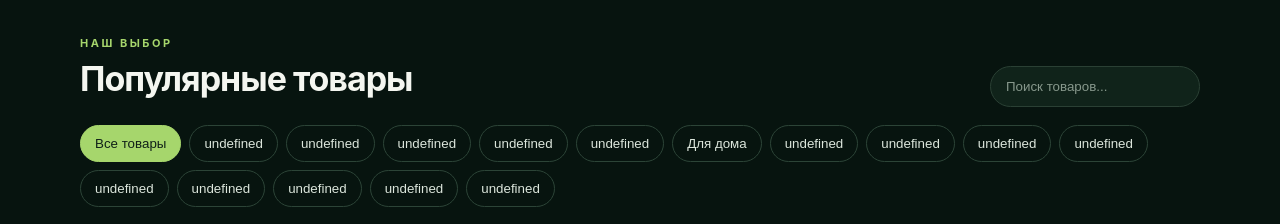
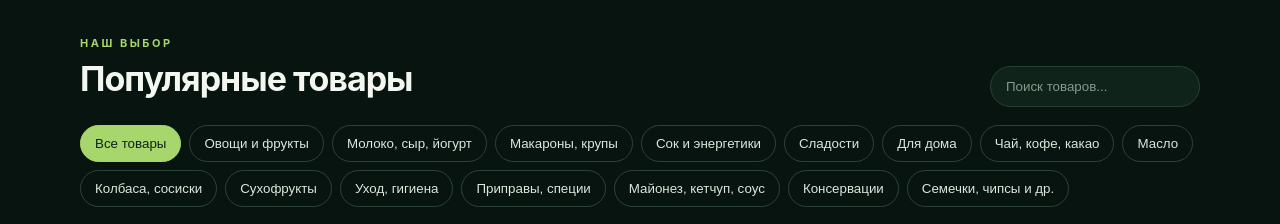
Before and after one commit to ozatroom/kharagbozor, a plain HTML site: page index.html in a window 1280 px wide. Shown: the part 1660-1884 px from the top of the page. Drawn offline with Linux system fonts and the light colour scheme; grey boxes are pictures that could not be loaded.

Commit message:
Fix category filter labels

```diff
--- a/index.html
+++ b/index.html
@@ -152,7 +152,7 @@ const money=n=>n.toLocaleString("ru-RU")+" сомони";
 const unitPrice=(base,qty,meta)=>{const value=meta&&meta.custom?(qty>=50&&meta.price50?Number(meta.price50):qty>=10&&meta.price10?Number(meta.price10):Number(base)):Number(base)*(qty>=50?0.90:qty>=10?0.95:1);return Math.round(value*100)/100};
 const tierLabel=qty=>qty>=50?"50+":qty>=10?"10–49":"1–9";
 const tierHtml=(base,qty)=>'<div class="tierbox"><b>'+names[lang].tierTitle+'</b><span class="'+(qty<10?"active-tier":"")+'">'+names[lang].tier1+' · '+money(base)+'</span><span class="'+(qty>=10&&qty<50?"active-tier":"")+'">'+names[lang].tier2+' · '+money(unitPrice(base,10))+'</span><span class="'+(qty>=50?"active-tier":"")+'">'+names[lang].tier3+' · '+money(unitPrice(base,50))+'</span><small>'+names[lang].tierHint+'</small></div>';
-function render(){document.querySelectorAll("[data-ru]").forEach(el=>el.innerHTML=el.dataset[lang]);document.documentElement.lang=lang;document.getElementById("language").textContent=lang==="ru"?"РУ / TJ":"TJ / РУ";document.getElementById("filters").innerHTML=["all",...categories.map(x=>x.id)].map(c=>'<button class="filter '+(cat===c?"active":"")+'" data-c="'+c+'">'+names[lang][c]+'</button>').join("");document.querySelectorAll("[data-c]").forEach(b=>b.onclick=()=>{cat=b.dataset.c;render()});renderCategories();const q=document.getElementById("search").value.toLowerCase(),list=products.map((p,i)=>({p,i})).filter(({p})=>(cat==="all"||p[5]===cat)&&p[lang==="ru"?0:1].toLowerCase().includes(q));document.getElementById("products").innerHTML=list.length?list.map(({p,i})=>'<article class="card"><img loading="lazy" src="'+p[6]+'" alt="'+p[0]+'"><div class="info"><h3>'+p[lang==="ru"?0:1]+'</h3><p>'+p[lang==="ru"?2:3]+'</p><div class="buy"><span class="price-main">'+money(unitPrice(p[4],cart[i]||1,p[7]))+'<small class="price-caption"> / шт.</small></span>'+cardAction(i)+'</div>'+(p[7]&&p[7].custom?'<small class="price-caption">Продавец: '+p[7].seller+'</small>':tierHtml(p[4],cart[i]||0))+'</div></article>').join():names[lang].empty;renderCart()}
+function render(){document.querySelectorAll("[data-ru]").forEach(el=>el.innerHTML=el.dataset[lang]);document.documentElement.lang=lang;document.getElementById("language").textContent=lang==="ru"?"РУ / TJ":"TJ / РУ";document.getElementById("filters").innerHTML=["all",...categories.map(x=>x.id)].map(c=>'<button class="filter '+(cat===c?"active":"")+'" data-c="'+c+'">'+(c==="all"?names[lang].all:categories.find(x=>x.id===c).name)+'</button>').join("");document.querySelectorAll("[data-c]").forEach(b=>b.onclick=()=>{cat=b.dataset.c;render()});renderCategories();const q=document.getElementById("search").value.toLowerCase(),list=products.map((p,i)=>({p,i})).filter(({p})=>(cat==="all"||p[5]===cat)&&p[lang==="ru"?0:1].toLowerCase().includes(q));document.getElementById("products").innerHTML=list.length?list.map(({p,i})=>'<article class="card"><img loading="lazy" src="'+p[6]+'" alt="'+p[0]+'"><div class="info"><h3>'+p[lang==="ru"?0:1]+'</h3><p>'+p[lang==="ru"?2:3]+'</p><div class="buy"><span class="price-main">'+money(unitPrice(p[4],cart[i]||1,p[7]))+'<small class="price-caption"> / шт.</small></span>'+cardAction(i)+'</div>'+(p[7]&&p[7].custom?'<small class="price-caption">Продавец: '+p[7].seller+'</small>':tierHtml(p[4],cart[i]||0))+'</div></article>').join():names[lang].empty;renderCart()}
 function cardAction(i){const n=cart[i]||0;return n?'<div class="cardqty"><button aria-label="Уменьшить количество" onclick="change('+i+',-1)">−</button><span>'+n+'</span><button aria-label="Добавить ещё" onclick="add('+i+')">+</button></div>':'<button aria-label="Добавить в корзину" onclick="add('+i+')">+</button>'}
 function add(i){cart[i]=(cart[i]||0)+1;render()}function change(i,n){cart[i]+=n;if(cart[i]<=0)delete cart[i];render()}function renderCart(){const entries=Object.entries(cart),count=entries.reduce((s,[i,n])=>s+n,0),sum=entries.reduce((s,[i,n])=>s+unitPrice(products[i][4],n,products[i][7])*n,0);document.getElementById("count").textContent=count;document.getElementById("sum").textContent=money(sum);document.getElementById("items").innerHTML=entries.length?entries.map(([i,n])=>'<div class="lineitem"><span>'+products[i][lang==="ru"?0:1]+'<br>'+money(unitPrice(products[i][4],n,products[i][7]))+' / шт.<br>Сумма: '+money(unitPrice(products[i][4],n,products[i][7])*n)+'</span><span class="qty"><button onclick="change('+i+',-1)">−</button> '+n+' <button onclick="change('+i+',1)">+</button></span></div>').join():names[lang].emptycart}
 
```
